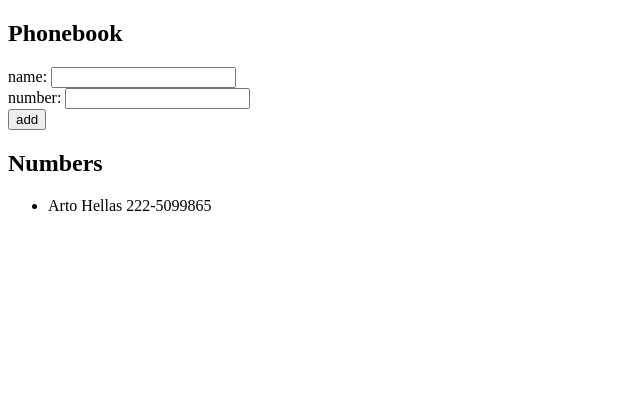
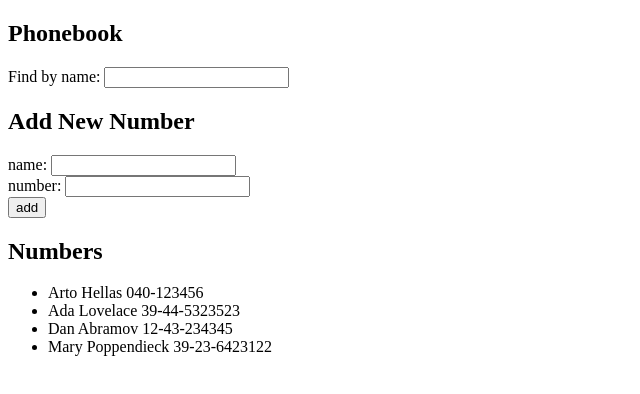
Before and after one commit to emcerwonka/fso-coursework, a React (Create React App) app in the folder part2/phonebook/: page / in a window 1280 px wide. Shown: the top 394 px of the page, without its empty margins (0-640 px from the left). Built offline with nearby package versions, Linux system fonts and the light colour scheme.

Commit message:
Completed exercise 2.9

```diff
--- a/part2/phonebook/src/App.js
+++ b/part2/phonebook/src/App.js
@@ -2,13 +2,18 @@
 
 const App = () => {
   const [persons, setPersons] = useState([
-    {
-      name: 'Arto Hellas',
-      number: '222-5099865'
-    }
+    { name: 'Arto Hellas', number: '040-123456' },
+    { name: 'Ada Lovelace', number: '39-44-5323523' },
+    { name: 'Dan Abramov', number: '12-43-234345' },
+    { name: 'Mary Poppendieck', number: '39-23-6423122' }
   ])
   const [newName, setNewName] = useState('')
   const [newNumber, setNewNumber] = useState('')
+  const [searchTerm, setSearchTerm] = useState('')
+
+  const personsToShow = searchTerm.length > 0
+    ? persons.filter(person => person.name.toLowerCase().includes(searchTerm))
+    : persons
 
   const handleNameChange = (event) => {
     setNewName(event.target.value)
@@ -16,6 +21,10 @@
 
   const handleNumberChange = (event) => {
     setNewNumber(event.target.value)
+  }
+
+  const handleTermChange = (event) => {
+    setSearchTerm(event.target.value)
   }
 
   const addPerson = (event) => {
@@ -40,6 +49,12 @@
   return (
     <div>
       <h2>Phonebook</h2>
+      <form>
+        <div>
+          Find by name: <input value={searchTerm} onChange={handleTermChange} />
+        </div>
+      </form>
+      <h2>Add New Number</h2>
       <form onSubmit={addPerson}>
         <div>
           name: <input value={newName} onChange={handleNameChange} />
@@ -53,7 +68,7 @@
       </form>
       <h2>Numbers</h2>
       <ul>
-        {persons.map(person =>
+        {personsToShow.map(person =>
           <li key={person.name}>{person.name} {person.number}</li>
         )}
       </ul>
```
